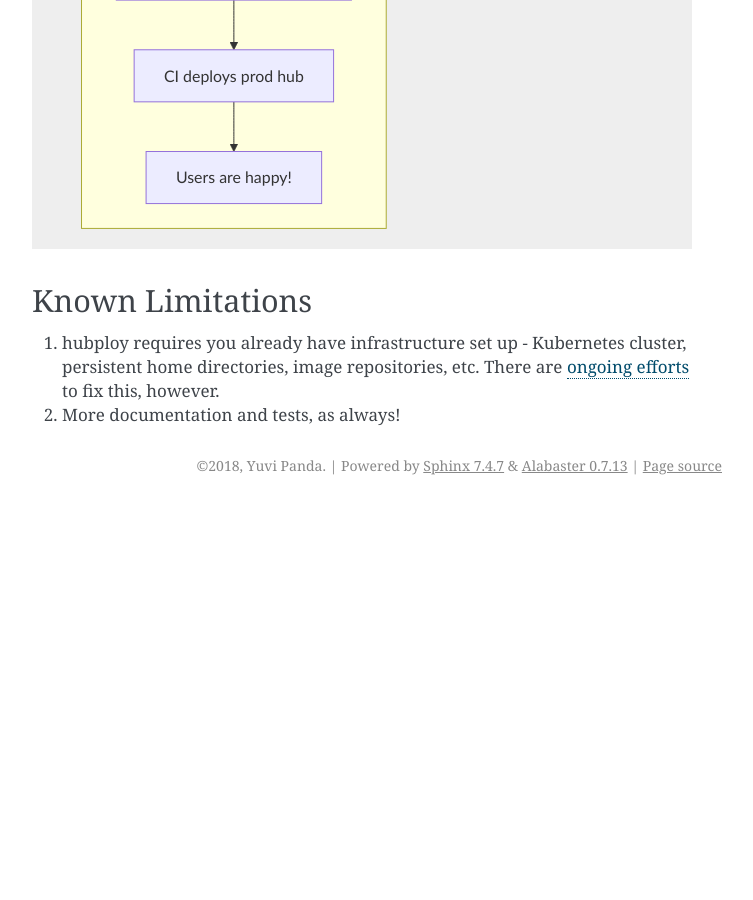
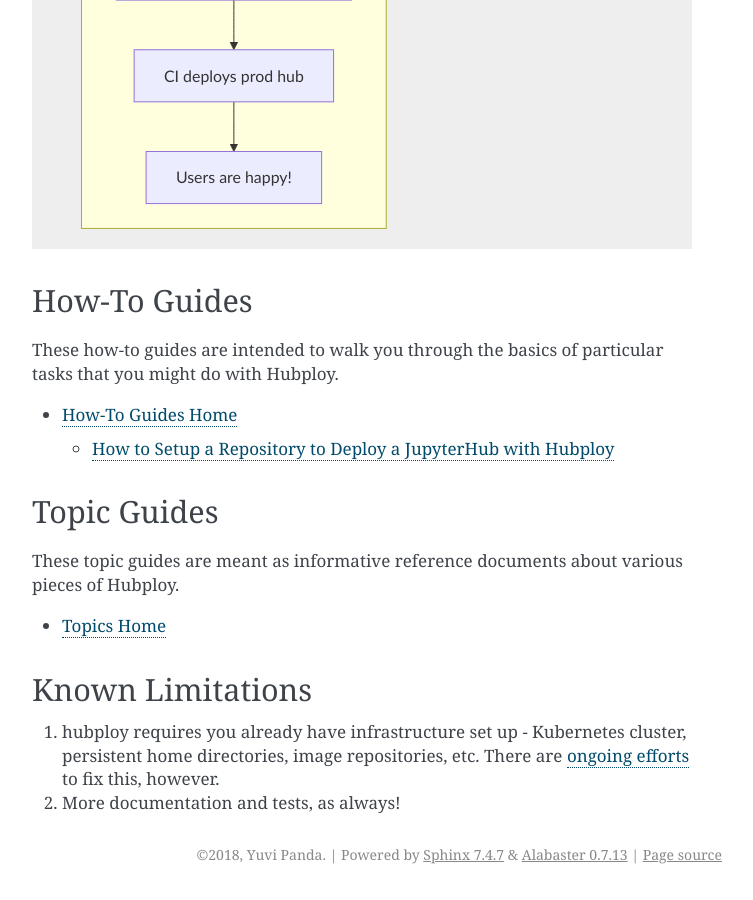
Before and after one commit to berkeley-dsep-infra/hubploy, a Sphinx documentation site: the page built from docs/index.rst, in a window 1280 px wide and 900 px high, scrolled down 1945 px. Shown: the whole window, without its empty margins (388-1141 px from the left). Built offline with Sphinx 7.4.7, drawn with Linux system fonts in a browser that asks for light colours; before the commit the page ends 2456 px from its top, so only the background shows below that; some of the changed text lies outside the part shown.

Commit message:
Added toctrees to structure the linking of these sections

```diff
--- a/docs/howto/index.rst
+++ b/docs/howto/index.rst
@@ -1,8 +1,9 @@
-====
-title
-====
+==================
+How-To Guides Home
+==================
 
 .. toctree::
-	:titlesonly:
 
-	hubploy-deploy-jupyterhub-repo-setup
+   hubploy-deploy-jupyterhub-repo-setup
+   hubploy-setup-dev-environment
+   hubploy-build-jupyterhub-image
--- a/docs/index.rst
+++ b/docs/index.rst
@@ -58,6 +58,26 @@
          Deploy-To-Prod --> Happy-Users[Users are happy!]
       end
 
+How-To Guides
+=============
+
+These how-to guides are intended to walk you through the basics of particular tasks that you might do with Hubploy.
+
+.. toctree::
+   :maxdepth: 2
+
+   howto/index
+
+Topic Guides
+============
+
+These topic guides are meant as informative reference documents about various pieces of Hubploy.
+
+.. toctree::
+   :maxdepth: 2
+
+   topics/index
+
 Known Limitations
 =================
 
```
Also changed, not shown: docs/topics/index.rst (added, +8 -0 lines).
